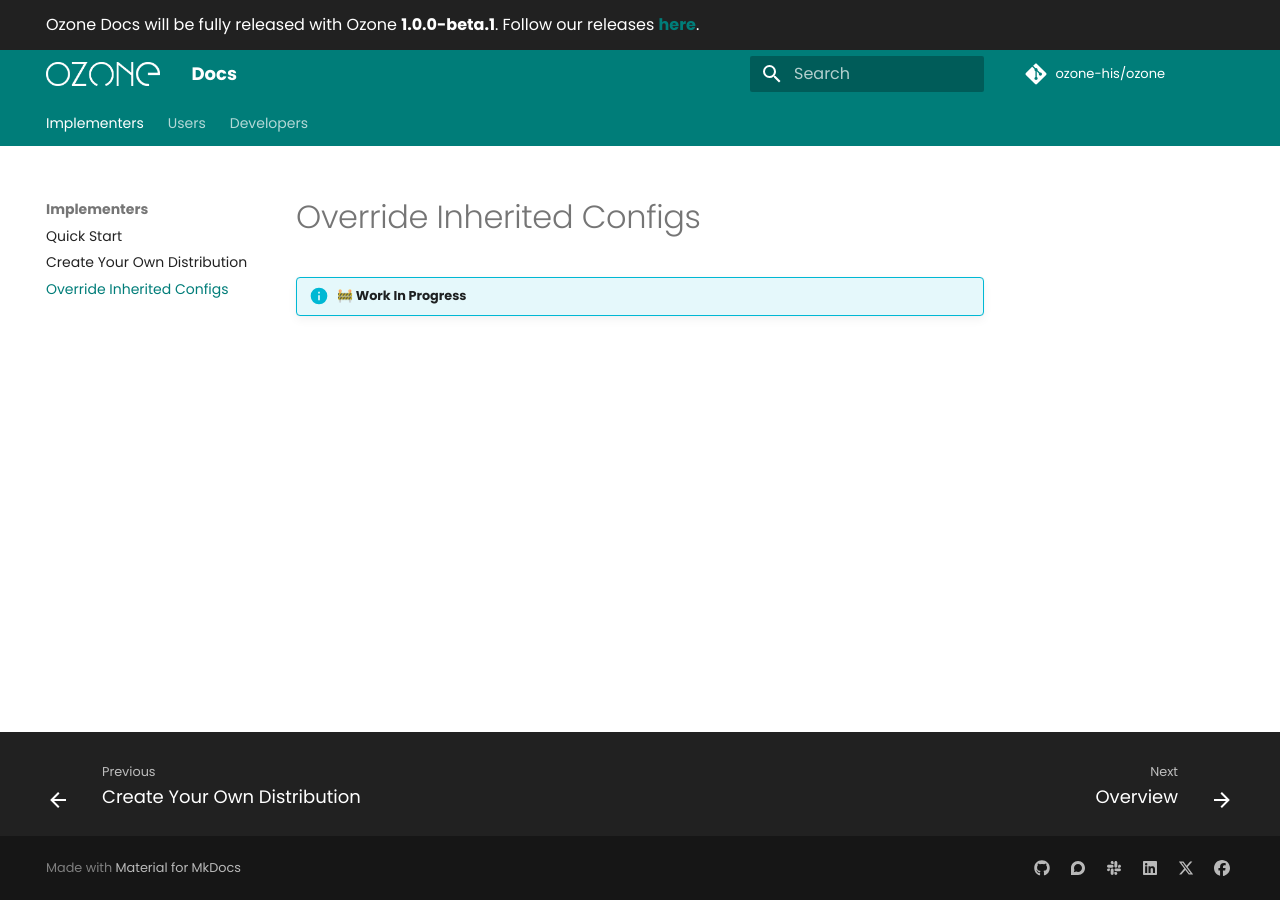
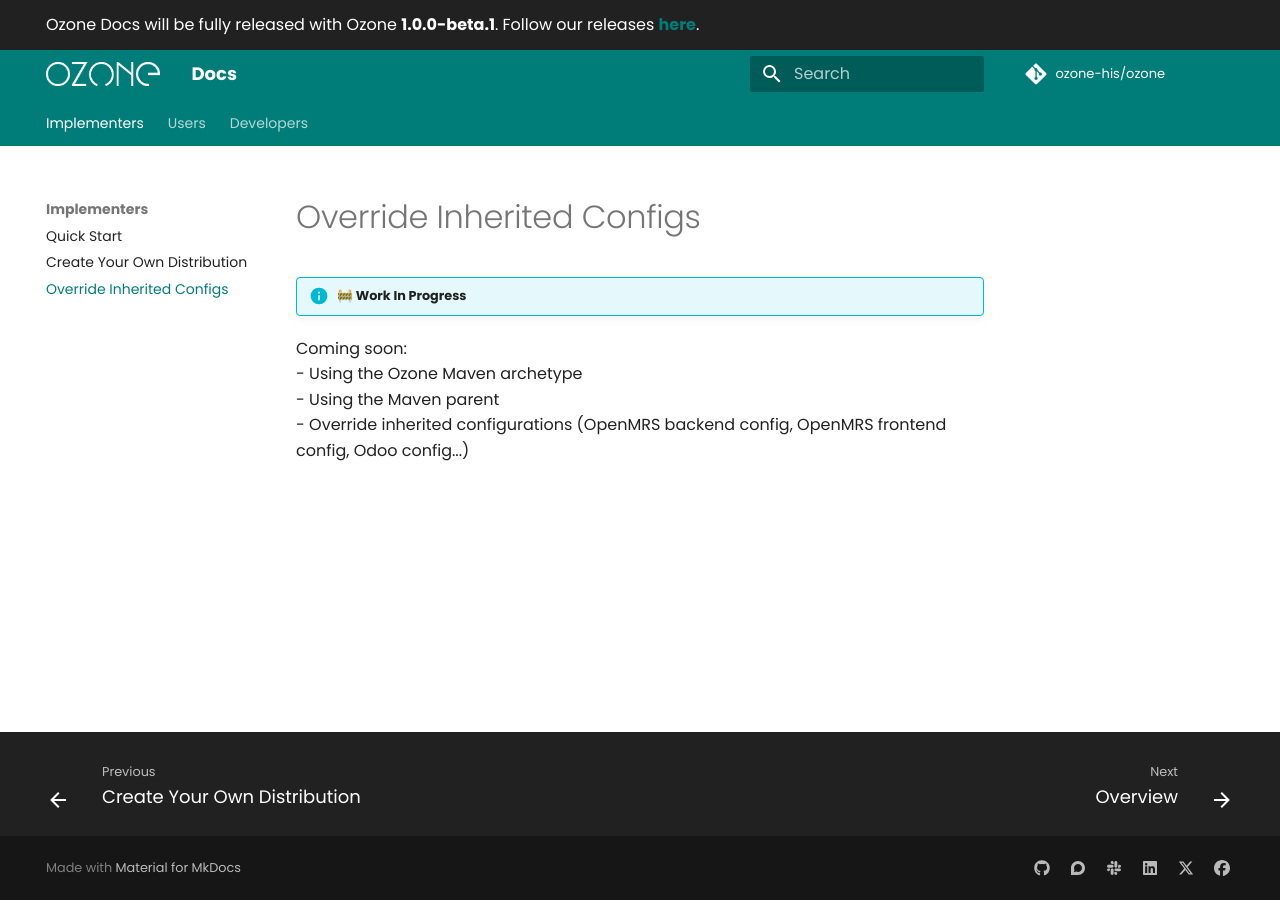
Before and after one commit to ozone-his/ozone-docs, an MkDocs documentation site: the page built from docs/override-configs.md, in a window 1280 px wide. Built offline with MkDocs 1.6.1 and Material for MkDocs 9.7.7, drawn with Linux system fonts in a browser that asks for light colours; comment, search, counter and statistics services are not loaded.

```diff
--- a/docs/override-configs.md
+++ b/docs/override-configs.md
@@ -1 +1,6 @@
 !!! info "🚧 Work In Progress"
+
+Coming soon:
+ - Using the Ozone Maven archetype
+ - Using the Maven parent
+ - Override inherited configurations (OpenMRS backend config, OpenMRS frontend config, Odoo config...)
```
Also changed, not shown: docs/impl-guide.md (deleted, +0 -7 lines).
